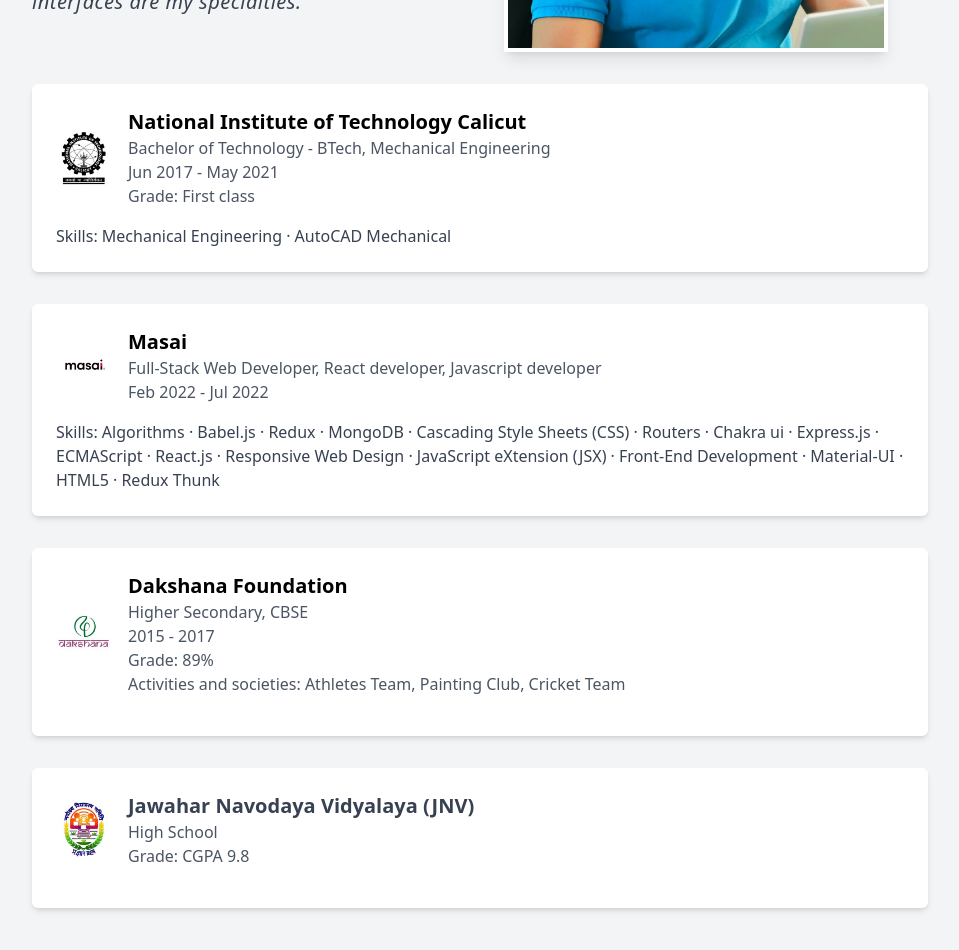
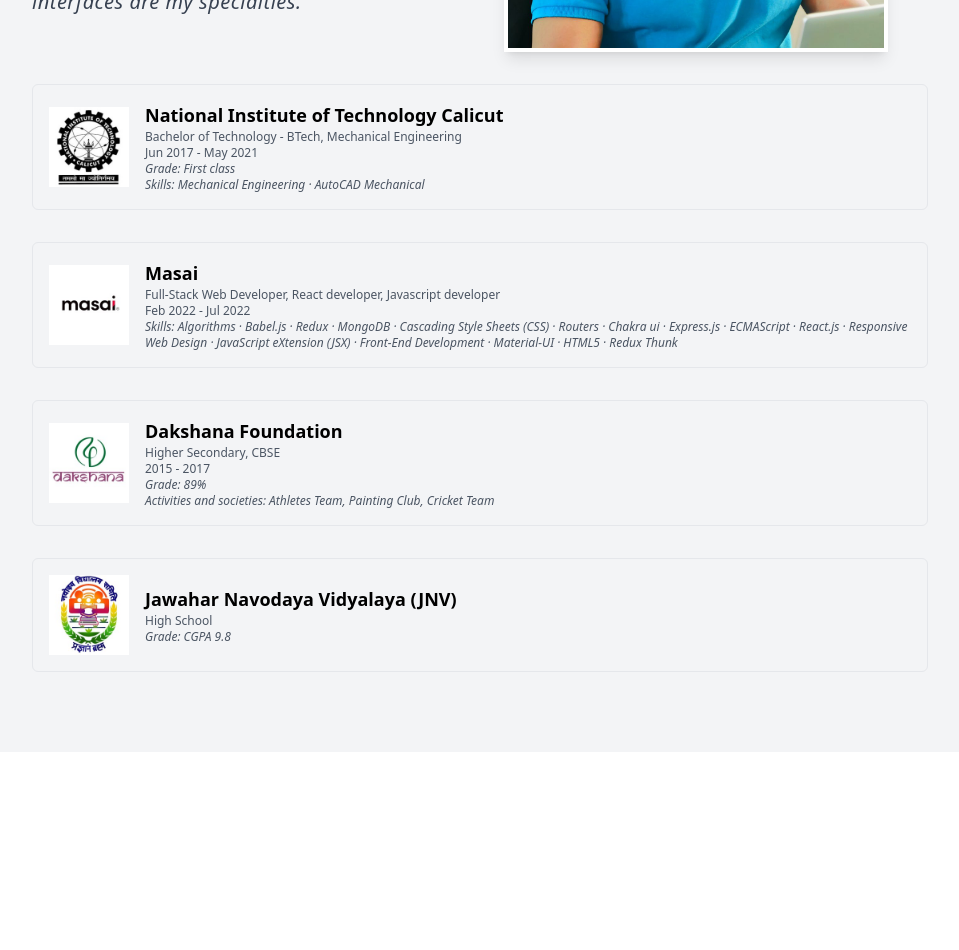
Before and after one commit to rajendranali/portfolioupdate, a React (Create React App) app: page / in a window 1280 px wide. Shown: the part 440-1390 px from the top of the page, without its empty margins (160-1119 px from the left). After the commit the page ends 1192 px from the top, so only its background shows below. Built offline with nearby package versions, Linux system fonts and the light colour scheme.

Commit message:
educations

```diff
--- a/src/components/Education.jsx
+++ b/src/components/Education.jsx
@@ -3,54 +3,49 @@ import nitc from "./nitc.jpg"
 import masai from "./masai.jpg"
 import dks from "./dks.jpg"
 import jnv from "./jnv.jpg"
+
 const Education = () => {
   return (
-    <div className="max-w-4xl mx-auto  py-8">
-      <div className="bg-white shadow-md rounded-md p-6 mb-8">
-        <div className="flex items-center mb-4">
-          <img src={`${nitc}`} alt="NIT Calicut Logo" className="w-14 h-14 mr-4" />
+    <div className="max-w-4xl mx-auto py-8">
+      <div className="space-y-8">
+        <div className="flex items-center border border-gray-200 rounded-md p-4 hover:shadow-md transition duration-300 ease-in-out">
+          <img src={nitc} alt="NIT Calicut Logo" className="w-20 h-20 mr-4" />
           <div>
-            <h2 className="text-xl font-bold">National Institute of Technology Calicut</h2>
-            <p className="text-gray-600">Bachelor of Technology - BTech, Mechanical Engineering</p>
-            <p className="text-gray-600">Jun 2017 - May 2021</p>
-            <p className="text-gray-600">Grade: First class</p>
+            <h2 className="text-lg font-bold">National Institute of Technology Calicut</h2>
+            <p className="text-xs text-gray-600">Bachelor of Technology - BTech, Mechanical Engineering</p>
+            <p className="text-xs text-gray-600">Jun 2017 - May 2021</p>
+            <p className="text-xs italic text-gray-600">Grade: First class</p>
+            <p className="text-xs italic text-gray-600">Skills: Mechanical Engineering · <span className="italic">AutoCAD Mechanical</span></p>
           </div>
         </div>
-        <p className="text-gray-700">Skills: Mechanical Engineering · AutoCAD Mechanical</p>
-      </div>
 
-      <div className="bg-white shadow-md rounded-md p-6 mb-8">
-        <div className="flex items-center mb-4">
-          <img src={`${masai}`} alt="Masai Logo" className="w-14 h-14 mr-4" />
+        <div className="flex items-center border border-gray-200 rounded-md p-4 hover:shadow-md transition duration-300 ease-in-out">
+          <img src={masai} alt="Masai Logo" className="w-20 h-20 mr-4" />
           <div>
-            <h2 className="text-xl font-bold">Masai</h2>
-            <p className="text-gray-600">Full-Stack Web Developer, React developer, Javascript developer</p>
-            <p className="text-gray-600">Feb 2022 - Jul 2022</p>
+            <h2 className="text-lg font-bold">Masai</h2>
+            <p className="text-xs text-gray-600">Full-Stack Web Developer, React developer, Javascript developer</p>
+            <p className="text-xs text-gray-600">Feb 2022 - Jul 2022</p>
+            <p className="text-xs italic text-gray-600">Skills: Algorithms · Babel.js · Redux · MongoDB · Cascading Style Sheets (CSS) · Routers · Chakra ui · Express.js · ECMAScript · React.js · Responsive Web Design · JavaScript eXtension (JSX) · Front-End Development · Material-UI · HTML5 · <span className="italic">Redux Thunk</span></p>
           </div>
         </div>
-        <p className="text-gray-700">Skills: Algorithms · Babel.js · Redux · MongoDB · Cascading Style Sheets (CSS) · Routers · Chakra ui · Express.js · ECMAScript · React.js · Responsive Web Design · JavaScript eXtension (JSX) · Front-End Development · Material-UI · HTML5 · Redux Thunk</p>
-      </div>
 
-      <div className="bg-white shadow-md rounded-md p-6 mb-8">
-        <div className="flex items-center mb-4">
-          <img src={`${dks}`} alt="Dakshana Foundation Logo" className="w-14 h-14 mr-4" />
+        <div className="flex items-center border border-gray-200 rounded-md p-4 hover:shadow-md transition duration-300 ease-in-out">
+          <img src={dks} alt="Dakshana Foundation Logo" className="w-20 h-20 mr-4" />
           <div>
-            <h2 className="text-xl font-bold">Dakshana Foundation</h2>
-            <p className="text-gray-600">Higher Secondary, CBSE</p>
-            <p className="text-gray-600">2015 - 2017</p>
-            <p className="text-gray-600">Grade: 89%</p>
-            <p className="text-gray-600">Activities and societies: Athletes Team, Painting Club, Cricket Team</p>
+            <h2 className="text-lg font-bold">Dakshana Foundation</h2>
+            <p className="text-xs text-gray-600">Higher Secondary, CBSE</p>
+            <p className="text-xs text-gray-600">2015 - 2017</p>
+            <p className="text-xs italic text-gray-600">Grade: 89%</p>
+            <p className="text-xs italic text-gray-600">Activities and societies: Athletes Team, Painting Club, Cricket Team</p>
           </div>
         </div>
-      </div>
 
-      <div className="bg-white shadow-md rounded-md p-6 mb-8">
-        <div className="flex items-center mb-4">
-          <img src={`${jnv}`} alt="JNV Logo" className="w-14 h-14 mr-4" />
+        <div className="flex items-center border border-gray-200 rounded-md p-4 hover:shadow-md transition duration-300 ease-in-out">
+          <img src={jnv} alt="JNV Logo" className="w-20 h-20 mr-4" />
           <div>
-            <h2 className="text-xl font-bold text-gray-700">Jawahar Navodaya Vidyalaya (JNV)</h2>
-            <p className="text-gray-600">High School</p>
-            <p className="text-gray-600">Grade: CGPA 9.8</p>
+            <h2 className="text-lg font-bold">Jawahar Navodaya Vidyalaya (JNV)</h2>
+            <p className="text-xs text-gray-600">High School</p>
+            <p className="text-xs italic text-gray-600">Grade: CGPA 9.8</p>
           </div>
         </div>
       </div>
```
